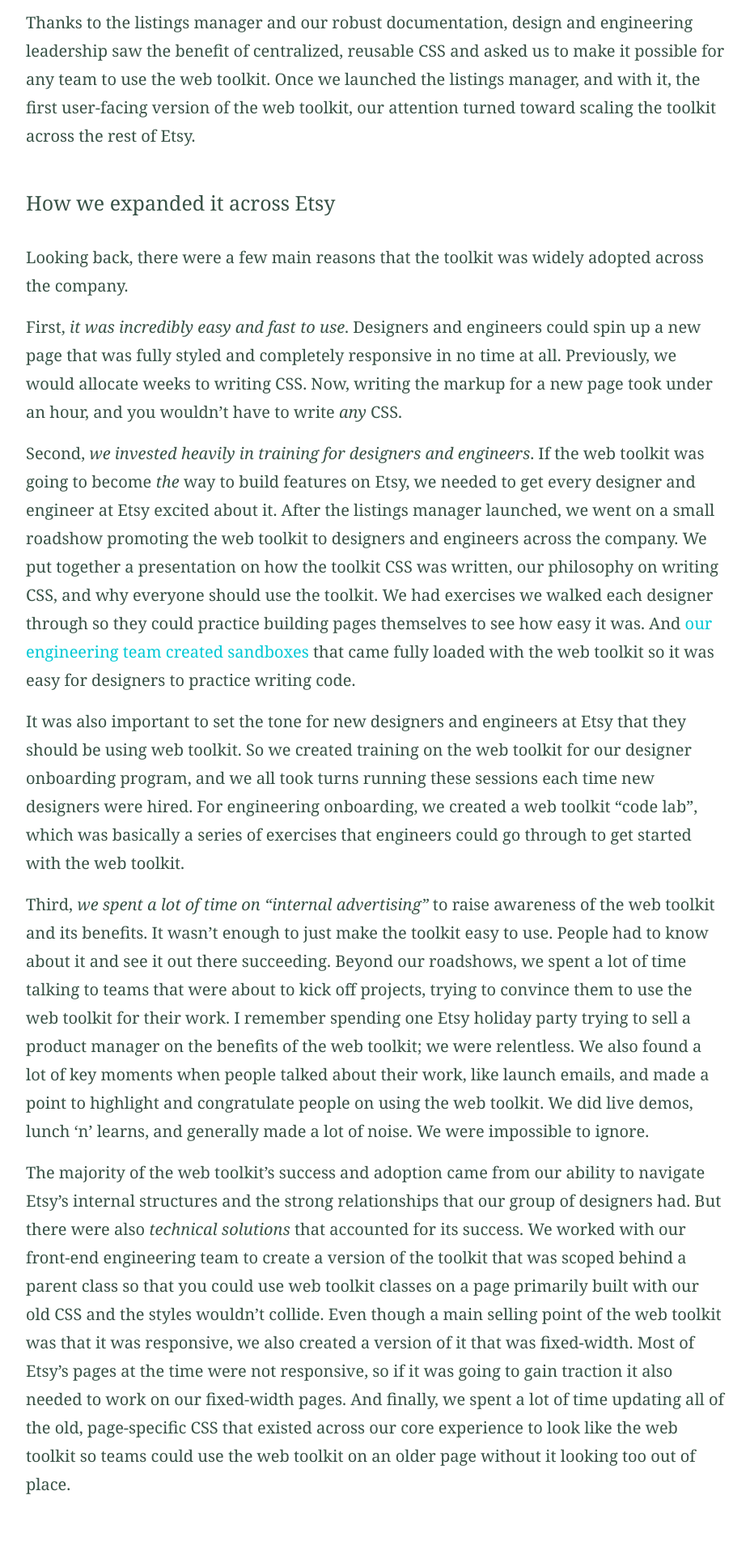
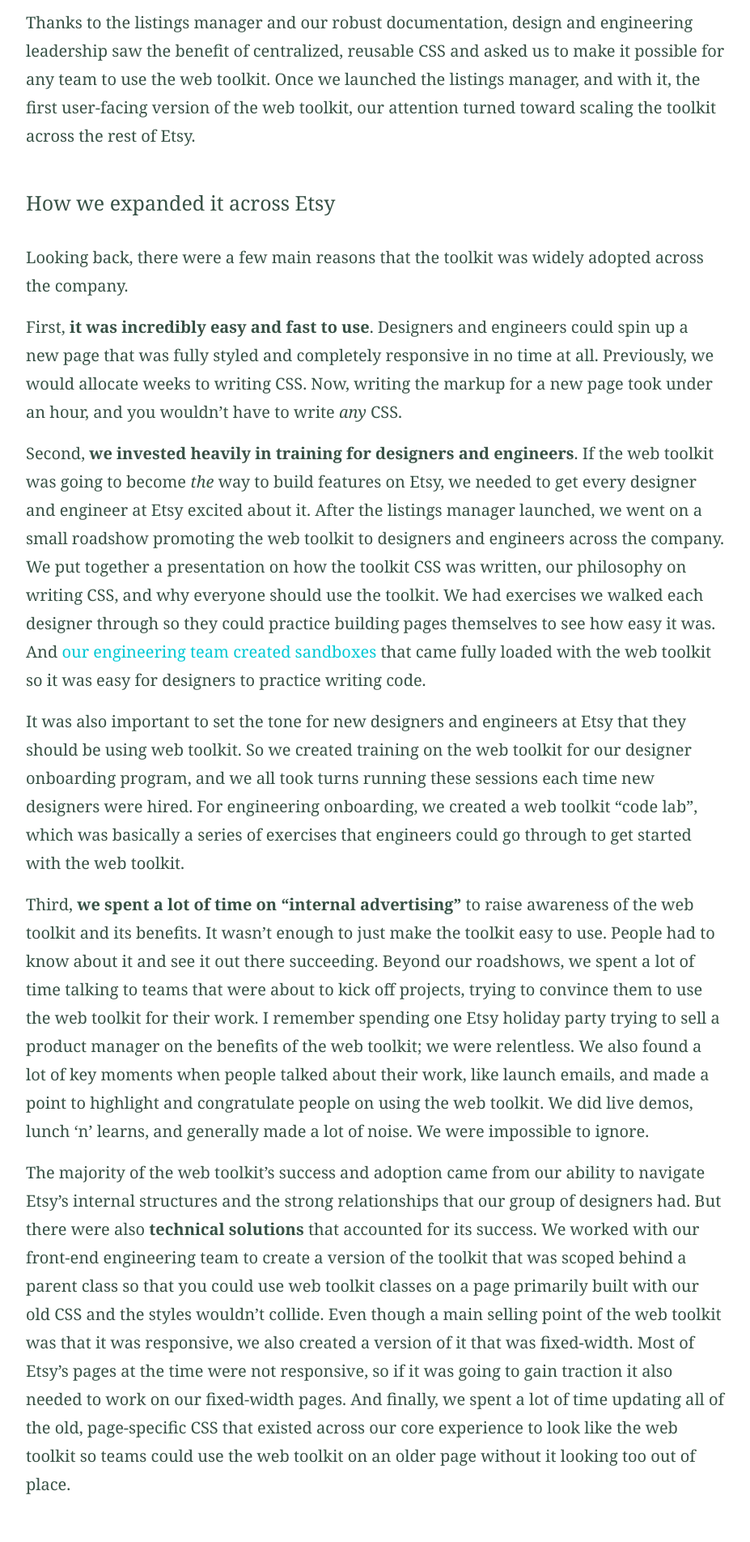
Before and after one commit to harllee/jessicaharllee.com, a Jekyll site: the page built from _work/etsy-web-toolkit.markdown, in a window 1280 px wide. Shown: the part 2852-4756 px from the top of the page at 81% size, without its empty margins (176-1103 px from the left). Built offline with Jekyll 4.4.1, drawn with Linux system fonts in a browser that asks for light colours.

Commit message:
Updated Etsy Web Toolkit

```diff
--- a/_work/etsy-web-toolkit.markdown
+++ b/_work/etsy-web-toolkit.markdown
@@ -43,15 +43,15 @@
 
 Looking back, there were a few main reasons that the toolkit was widely adopted across the company.
 
-First, _it was incredibly easy and fast to use_. Designers and engineers could spin up a new page that was fully styled and completely responsive in no time at all. Previously, we would allocate weeks to writing CSS. Now, writing the markup for a new page took under an hour, and you wouldn't have to write *any* CSS.
+First, __it was incredibly easy and fast to use__. Designers and engineers could spin up a new page that was fully styled and completely responsive in no time at all. Previously, we would allocate weeks to writing CSS. Now, writing the markup for a new page took under an hour, and you wouldn't have to write *any* CSS.
 
-Second, _we invested heavily in training for designers and engineers_. If the web toolkit was going to become *the* way to build features on Etsy, we needed to get every designer and engineer at Etsy excited about it. After the listings manager launched, we went on a small roadshow promoting the web toolkit to designers and engineers across the company. We put together a presentation on how the toolkit CSS was written, our philosophy on writing CSS, and why everyone should use the toolkit. We had exercises we walked each designer through so they could practice building pages themselves to see how easy it was. And [our engineering team created sandboxes](https://medium.com/etsy-design/sandboxes-at-etsy-8bb88fa7da92) that came fully loaded with the web toolkit so it was easy for designers to practice writing code.
+Second, __we invested heavily in training for designers and engineers__. If the web toolkit was going to become *the* way to build features on Etsy, we needed to get every designer and engineer at Etsy excited about it. After the listings manager launched, we went on a small roadshow promoting the web toolkit to designers and engineers across the company. We put together a presentation on how the toolkit CSS was written, our philosophy on writing CSS, and why everyone should use the toolkit. We had exercises we walked each designer through so they could practice building pages themselves to see how easy it was. And [our engineering team created sandboxes](https://medium.com/etsy-design/sandboxes-at-etsy-8bb88fa7da92) that came fully loaded with the web toolkit so it was easy for designers to practice writing code.
 
 It was also important to set the tone for new designers and engineers at Etsy that they should be using web toolkit. So we created training on the web toolkit for our designer onboarding program, and we all took turns running these sessions each time new designers were hired. For engineering onboarding, we created a web toolkit "code lab", which was basically a series of exercises that engineers could go through to get started with the web toolkit.
 
-Third, _we spent a lot of time on "internal advertising"_ to raise awareness of the web toolkit and its benefits. It wasn't enough to just make the toolkit easy to use. People had to know about it and see it out there succeeding. Beyond our roadshows, we spent a lot of time talking to teams that were about to kick off projects, trying to convince them to use the web toolkit for their work. I remember spending one Etsy holiday party trying to sell a product manager on the benefits of the web toolkit; we were relentless. We also found a lot of key moments when people talked about their work, like launch emails, and made a point to highlight and congratulate people on using the web toolkit. We did live demos, lunch 'n' learns, and generally made a lot of noise. We were impossible to ignore.
+Third, __we spent a lot of time on "internal advertising"__ to raise awareness of the web toolkit and its benefits. It wasn't enough to just make the toolkit easy to use. People had to know about it and see it out there succeeding. Beyond our roadshows, we spent a lot of time talking to teams that were about to kick off projects, trying to convince them to use the web toolkit for their work. I remember spending one Etsy holiday party trying to sell a product manager on the benefits of the web toolkit; we were relentless. We also found a lot of key moments when people talked about their work, like launch emails, and made a point to highlight and congratulate people on using the web toolkit. We did live demos, lunch 'n' learns, and generally made a lot of noise. We were impossible to ignore.
 
-The majority of the web toolkit's success and adoption came from  our ability to navigate Etsy's internal structures and the strong relationships that our group of designers had. But there were also _technical solutions_ that accounted for its success. We worked with our front-end engineering team to create a version of the toolkit that was scoped behind a parent class so that you could use web toolkit classes on a page primarily built with our old CSS and the styles wouldn't collide. Even though a main selling point of the web toolkit was that it was responsive, we also created a version of it that was fixed-width. Most of Etsy's pages at the time were not responsive, so if it was going to gain traction it also needed to work on our fixed-width pages. And finally, we spent a lot of time updating all of the old, page-specific CSS that existed across our core experience to look like the web toolkit so teams could use the web toolkit on an older page without it looking too out of place.
+The majority of the web toolkit's success and adoption came from  our ability to navigate Etsy's internal structures and the strong relationships that our group of designers had. But there were also __technical solutions__ that accounted for its success. We worked with our front-end engineering team to create a version of the toolkit that was scoped behind a parent class so that you could use web toolkit classes on a page primarily built with our old CSS and the styles wouldn't collide. Even though a main selling point of the web toolkit was that it was responsive, we also created a version of it that was fixed-width. Most of Etsy's pages at the time were not responsive, so if it was going to gain traction it also needed to work on our fixed-width pages. And finally, we spent a lot of time updating all of the old, page-specific CSS that existed across our core experience to look like the web toolkit so teams could use the web toolkit on an older page without it looking too out of place.
 
 ## How we maintained it
 
```
